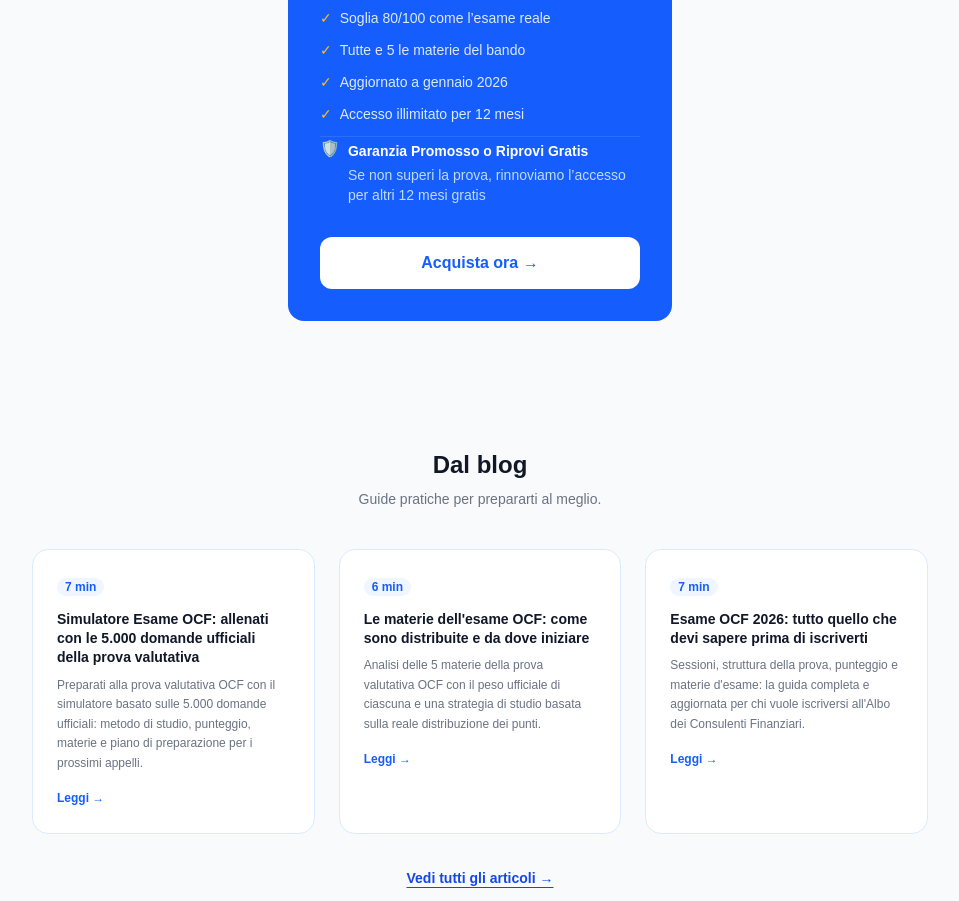
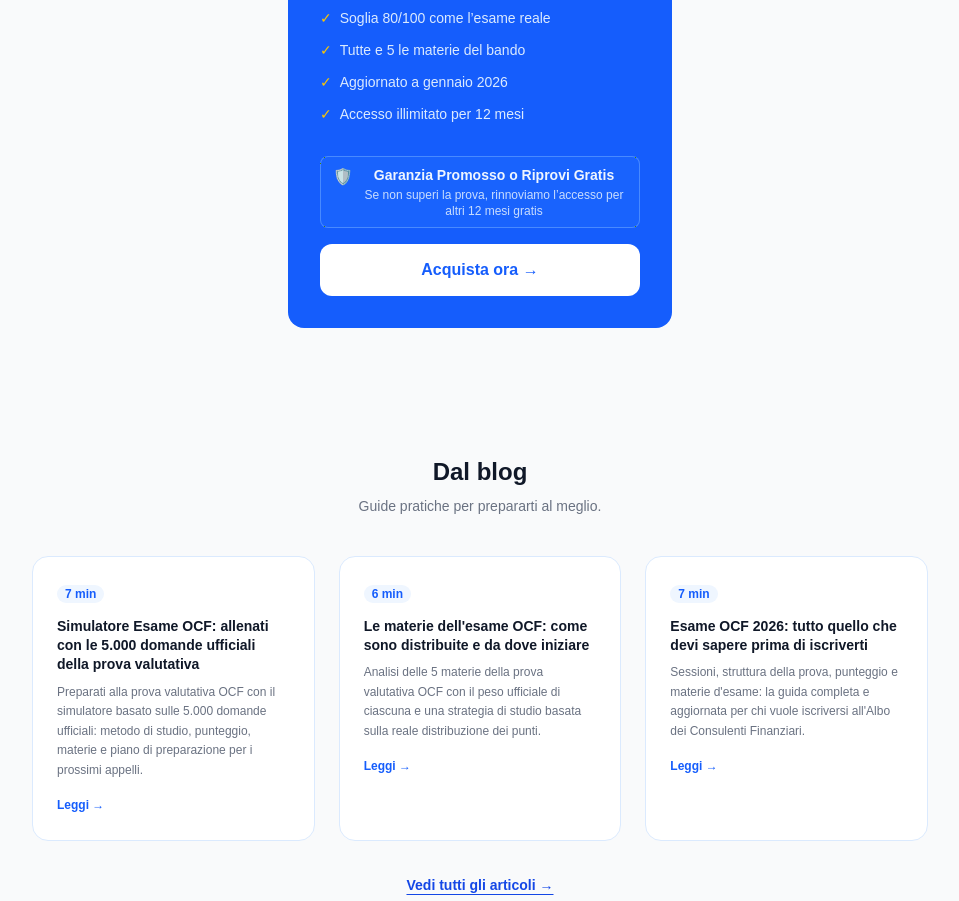
Before and after one commit to simonesantoriello3-cmyk/piattaforma-esameocf, a Next.js app: page / in a window 1280 px wide. Shown: the part 2880-3781 px from the top of the page, without its empty margins (160-1119 px from the left). Built offline with nearby package versions, Linux system fonts and the light colour scheme; no server answers.

Commit message:
Box garanzia evidenziato nel pricing

```diff
--- a/app/page.tsx
+++ b/app/page.tsx
@@ -181,14 +181,16 @@
                     <span className="text-yellow-400">✓</span> {f}
                   </li>
                 ))}
-                <li className="flex items-start gap-2 text-sm text-blue-100 pt-1 border-t border-white/10 mt-2">
-                  <span className="text-yellow-400 text-base leading-none">🛡️</span>
-                  <span>
-                    <span className="font-semibold text-white">Garanzia Promosso o Riprovi Gratis</span>
-                    <span className="block text-blue-200 mt-1">Se non superi la prova, rinnoviamo l’accesso per altri 12 mesi gratis</span>
-                  </span>
-                </li>
               </ul>
+              <div className="rounded-lg border border-blue-300/40 bg-blue-500/20 px-3 py-2 mb-4">
+                <div className="flex items-start gap-2">
+                  <span className="text-base" aria-hidden="true">🛡️</span>
+                  <div>
+                    <p className="text-sm font-semibold text-blue-50">Garanzia Promosso o Riprovi Gratis</p>
+                    <p className="text-xs text-blue-100/90 mt-0.5">Se non superi la prova, rinnoviamo l’accesso per altri 12 mesi gratis</p>
+                  </div>
+                </div>
+              </div>
               <BotoneAcquista className="block w-full text-center bg-white text-blue-600 hover:bg-blue-50 font-bold py-3.5 rounded-xl transition-colors text-base">
                 Acquista ora →
               </BotoneAcquista>
```
